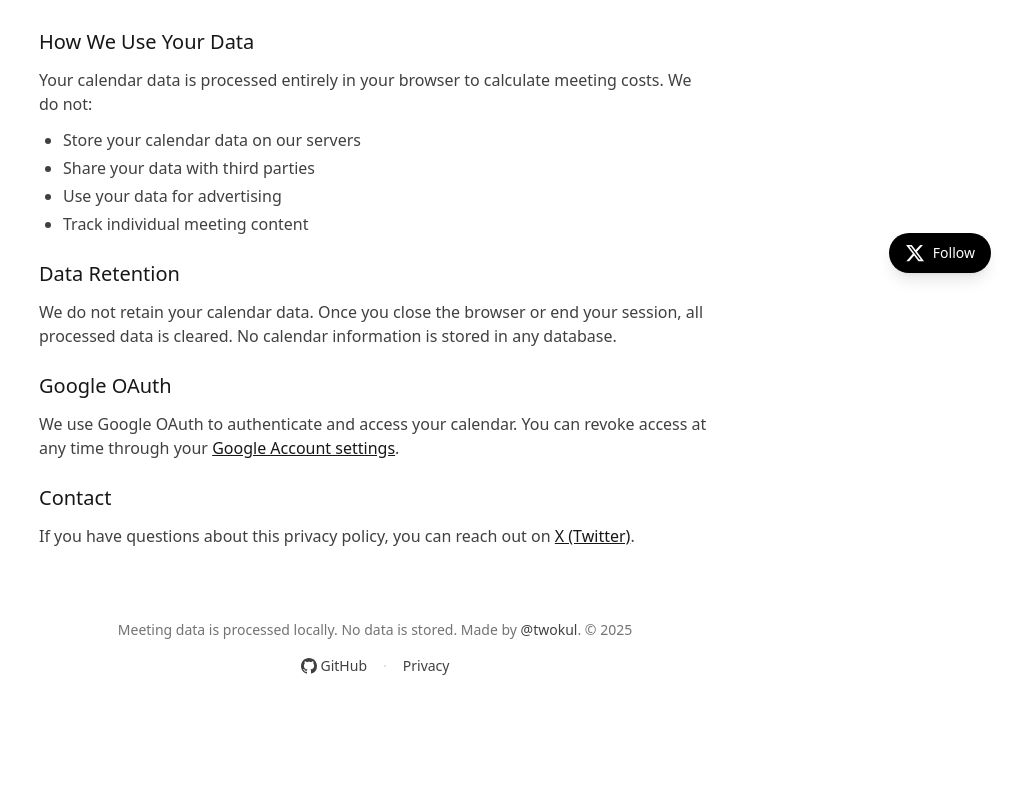
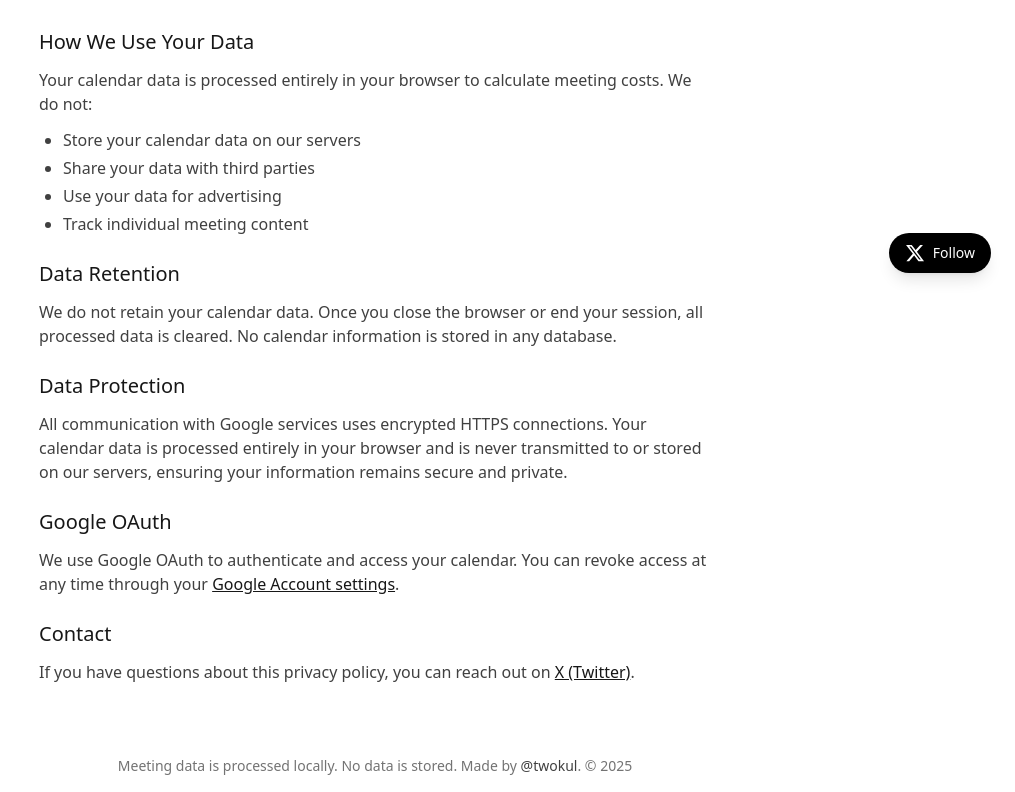
Before and after one commit to twokul/free-meeting-cost-calculator, a Next.js app: page /privacy in a window 1280 px wide. Shown: the part 503-1295 px from the top of the page, without its empty margins (265-1280 px from the left). Before the commit the page ends 1203 px from the top, so only its background shows below. Built offline with nearby package versions, Linux system fonts and the light colour scheme.

Commit message:
add section to privacy page

```diff
--- a/app/privacy/page.tsx
+++ b/app/privacy/page.tsx
@@ -78,6 +78,18 @@
 
           <section className="space-y-3">
             <h2 className="text-xl font-medium text-neutral-900">
+              Data Protection
+            </h2>
+            <p>
+              All communication with Google services uses encrypted HTTPS
+              connections. Your calendar data is processed entirely in your
+              browser and is never transmitted to or stored on our servers,
+              ensuring your information remains secure and private.
+            </p>
+          </section>
+
+          <section className="space-y-3">
+            <h2 className="text-xl font-medium text-neutral-900">
               Google OAuth
             </h2>
             <p>
```
